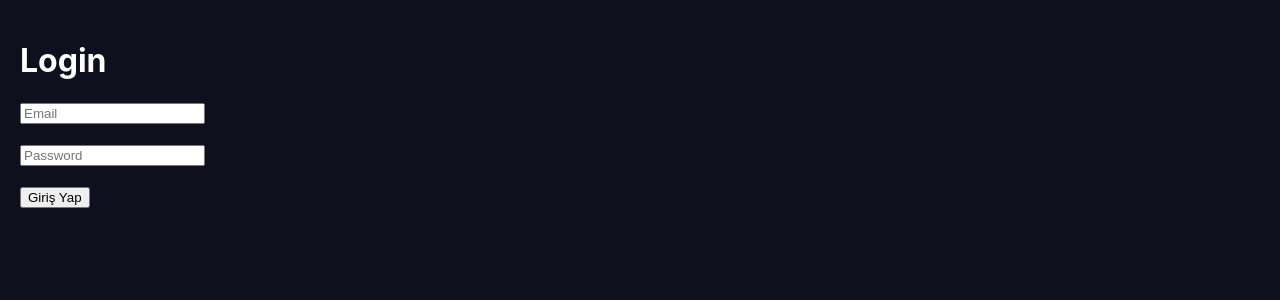
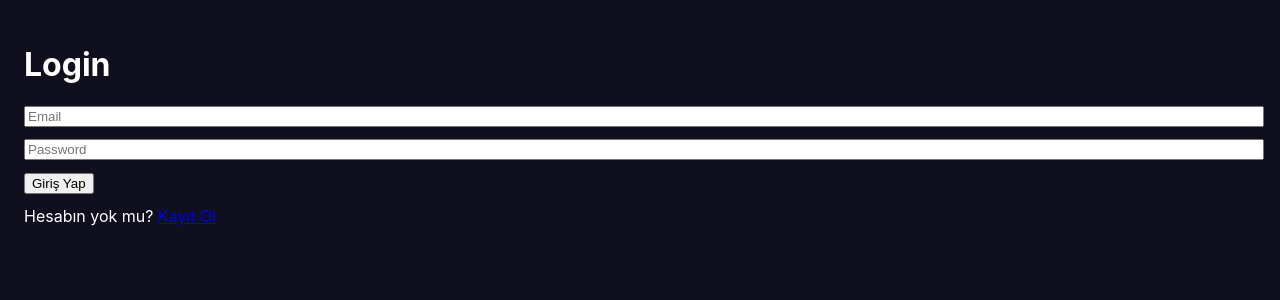
Before and after one commit to Bugsbuny24/Tradepigloball, a React (Vite) app: page /login in a window 1280 px wide. Shown: the top 300 px of the page. Built offline with nearby package versions, Linux system fonts and the light colour scheme.

Commit message:
Update Login.jsx

```diff
--- a/src/pages/Login.jsx
+++ b/src/pages/Login.jsx
@@ -1,47 +1,53 @@
 import { useState } from "react";
+import { useLocation, useNavigate, Link } from "react-router-dom";
 import { supabase } from "../lib/supabaseClient";
 
 export default function Login() {
   const [email, setEmail] = useState("");
   const [password, setPassword] = useState("");
+  const [busy, setBusy] = useState(false);
+
+  const navigate = useNavigate();
+  const location = useLocation();
+  const from = location.state?.from || "/";
 
   const handleLogin = async () => {
-  const { data, error } = await supabase.auth.signInWithPassword({
-    email,
-    password,
-  });
+    setBusy(true);
+    const { error } = await supabase.auth.signInWithPassword({ email, password });
+    setBusy(false);
 
-  if (error) {
-    alert(error.message);
-    return;
-  }
+    if (error) return alert(error.message);
 
-  // BAŞARILI GİRİŞ
-  window.location.href = "/";
-};
+    // login ok -> geldiği sayfaya dön
+    navigate(from, { replace: true });
+  };
 
   return (
-    <div style={{ padding: 20 }}>
+    <div style={{ padding: 24 }}>
       <h1>Login</h1>
 
       <input
         placeholder="Email"
         value={email}
         onChange={(e) => setEmail(e.target.value)}
+        style={{ display: "block", marginBottom: 12, width: "100%" }}
       />
-
-      <br /><br />
 
       <input
         type="password"
         placeholder="Password"
         value={password}
         onChange={(e) => setPassword(e.target.value)}
+        style={{ display: "block", marginBottom: 12, width: "100%" }}
       />
 
-      <br /><br />
+      <button onClick={handleLogin} disabled={busy}>
+        {busy ? "..." : "Giriş Yap"}
+      </button>
 
-      <button onClick={handleLogin}>Giriş Yap</button>
+      <div style={{ marginTop: 12 }}>
+        Hesabın yok mu? <Link to="/register">Kayıt Ol</Link>
+      </div>
     </div>
   );
 }
```
